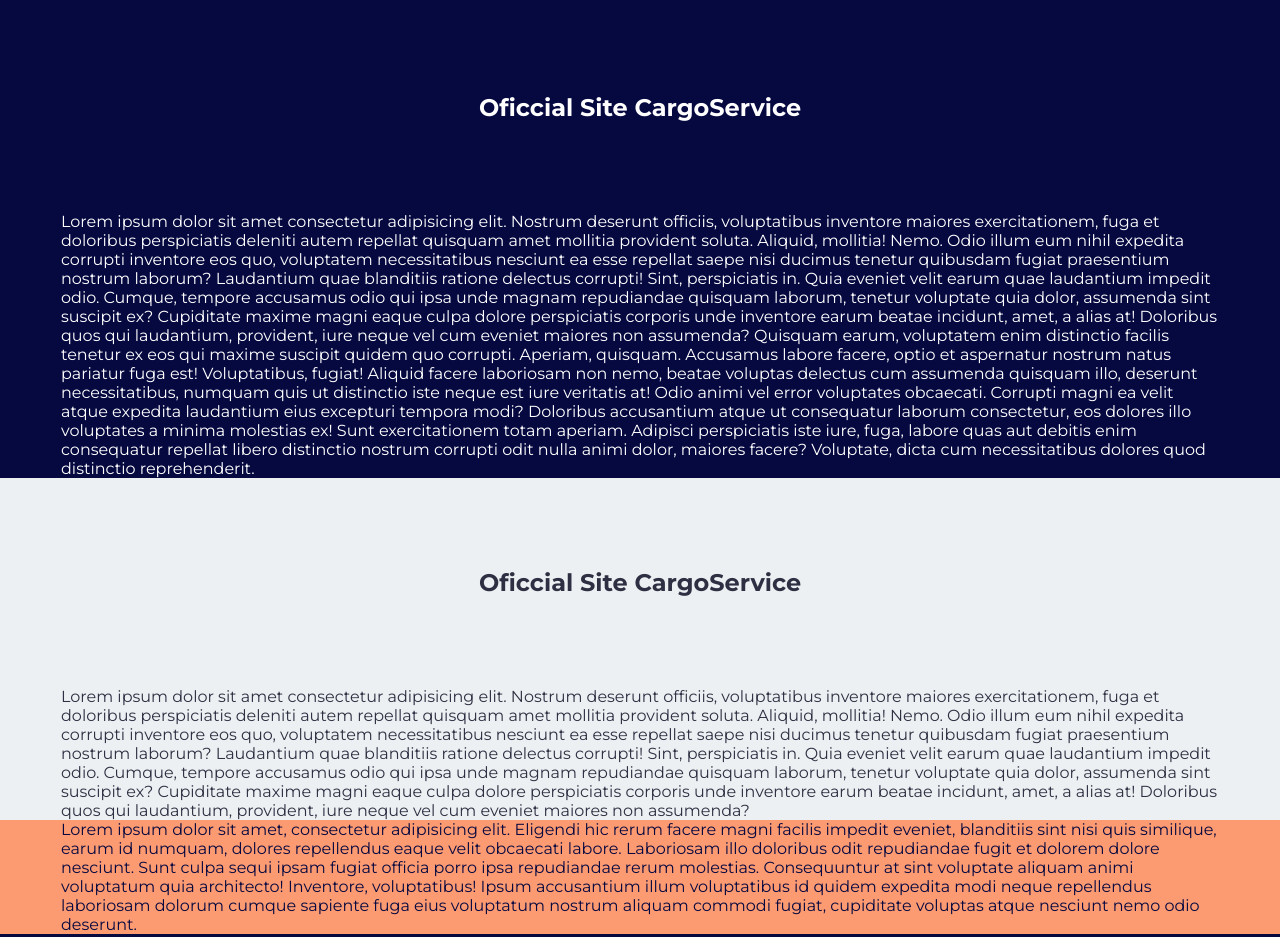
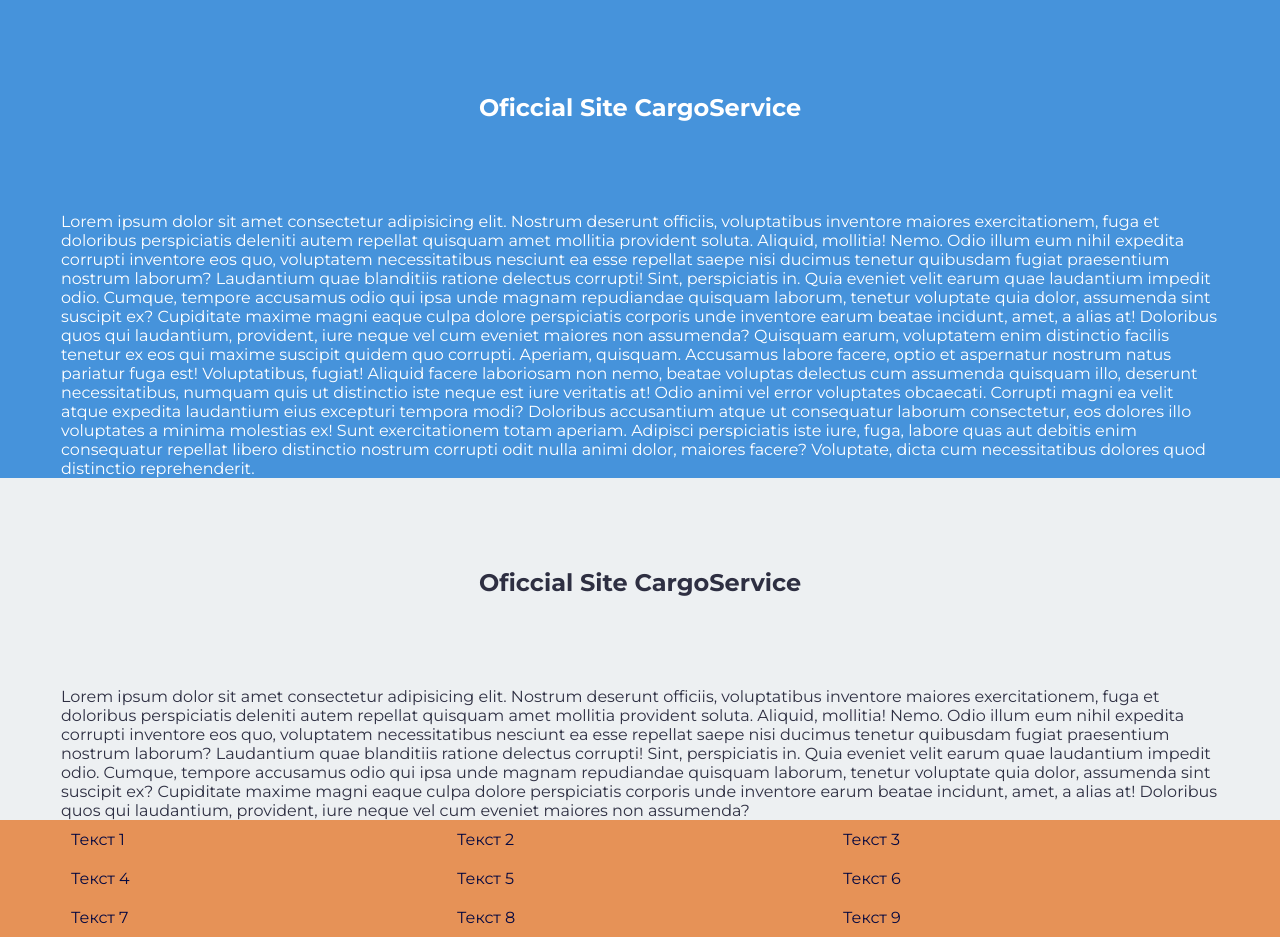
Before and after one commit to m1lky4/cargo-project, a website built with Parcel: page src/index.html in a window 1280 px wide. Shown: the part 797-1734 px from the top of the page. Built offline with nearby package versions, Linux system fonts and the light colour scheme; grey boxes are pictures that could not be loaded.

Commit message:
fixed home

```diff
--- a/src/css/base/common.css
+++ b/src/css/base/common.css
@@ -23,7 +23,7 @@ ul {
 }
 body {
   font-family: 'Montserrat', sans-serif;
-  background-color: rgb(6, 9, 64);
+  background-color: #4693db;
   color: var(--main-text-color);
   font-size: 16px;
   margin: 0;
--- a/src/css/layouts/footer.css
+++ b/src/css/layouts/footer.css
@@ -1,4 +1,12 @@
 .footer{
-    background-color:rgb(252, 154, 113);;
+    background-color:#e69257;
     color:rgb(6, 9, 64);
 }
+.grid-container {
+  display: grid;
+  grid-template-columns: repeat(3, 1fr);
+}
+
+.item {
+  padding: 10px;
+}
--- a/src/css/layouts/header.css
+++ b/src/css/layouts/header.css
@@ -94,6 +94,7 @@
 .logo {
   text-decoration: none;
   margin-right: 76px;
+  padding: 12px 0;
 }
 .current {
   position: relative;
@@ -103,7 +104,7 @@
   width: 200px;
   height: 50px;
   border: none;
-  background-color: #4693db;;
+  background-color: #4693db;
   color: #fff;
   font-size: 16px;
   cursor: pointer;
--- a/src/css/layouts/hero.css
+++ b/src/css/layouts/hero.css
@@ -13,11 +13,18 @@
   right: -100%;
 }
 .hero-text {
-  position: absolute;
+  /* position: absolute;
   top: 50%;
   left: 50%;
   color: orange;
   transform: translate(-50%, -50%);
   z-index: 1;
-  font-size: 4rem;
+  font-size: 4rem; */
+  position: absolute;
+  top: 50%;
+  left: 50%;
+  transform: translate(-50%, -50%);
+  font-size: 24px;
+  color: white;
+  text-shadow: 2px 2px 4px rgba(0, 0, 0, 0.5);
 }
--- a/src/partials/footer.html
+++ b/src/partials/footer.html
@@ -1,8 +1,15 @@
 <footer class="footer">
   <div class="container">
-    <p>Lorem ipsum dolor sit amet, consectetur adipisicing elit. Eligendi hic rerum facere magni facilis impedit eveniet, blanditiis sint nisi quis similique, earum id numquam, dolores repellendus eaque velit obcaecati labore.
-    Laboriosam illo doloribus odit repudiandae fugit et dolorem dolore nesciunt. Sunt culpa sequi ipsam fugiat officia porro ipsa repudiandae rerum molestias. Consequuntur at sint voluptate aliquam animi voluptatum quia architecto!
-    Inventore, voluptatibus! Ipsum accusantium illum voluptatibus id quidem expedita modi neque repellendus laboriosam dolorum cumque sapiente fuga eius voluptatum nostrum aliquam commodi fugiat, cupiditate voluptas atque nesciunt nemo odio deserunt.
-    </p>
+      <div class="grid-container">
+        <div class="item">Текст 1</div>
+        <div class="item">Текст 2</div>
+        <div class="item">Текст 3</div>
+        <div class="item">Текст 4</div>
+        <div class="item">Текст 5</div>
+        <div class="item">Текст 6</div>
+        <div class="item">Текст 7</div>
+        <div class="item">Текст 8</div>
+        <div class="item">Текст 9</div>
+      </div>
   </div>
 </footer>
--- a/src/partials/header.html
+++ b/src/partials/header.html
@@ -3,7 +3,7 @@
     <div class="menu-nav">
       <nav class="menu-nav">
         <a class="logo" href="./index.html"
-          ><img src="/src/images/logo.png" alt=""
+          ><img width="140px" height="50px" src="/src/images/logo.png" alt=""
         /></a>
         <ul class="list navigation">
           <li>
```
Also changed, not shown: src/images/plane123.jpg (added).
